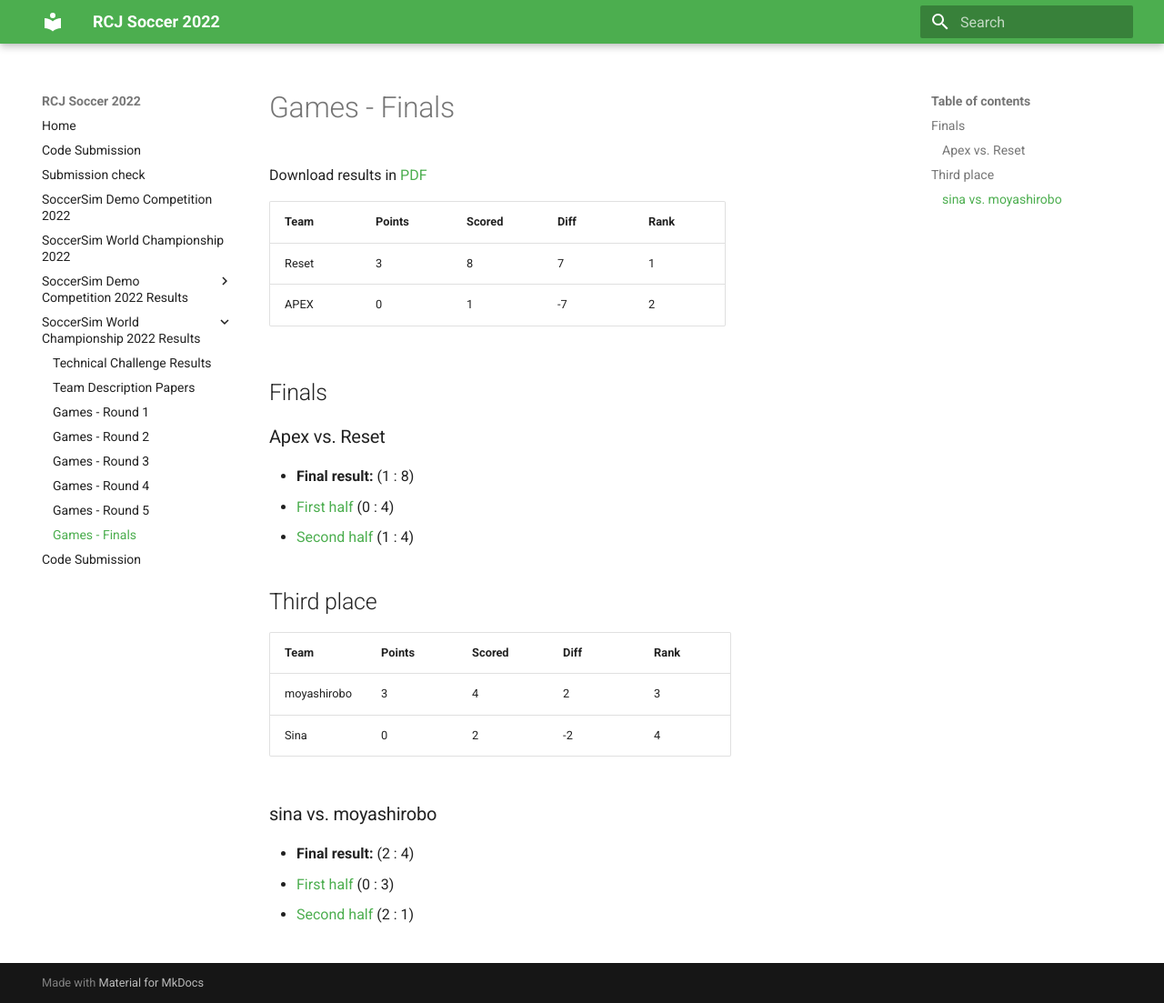
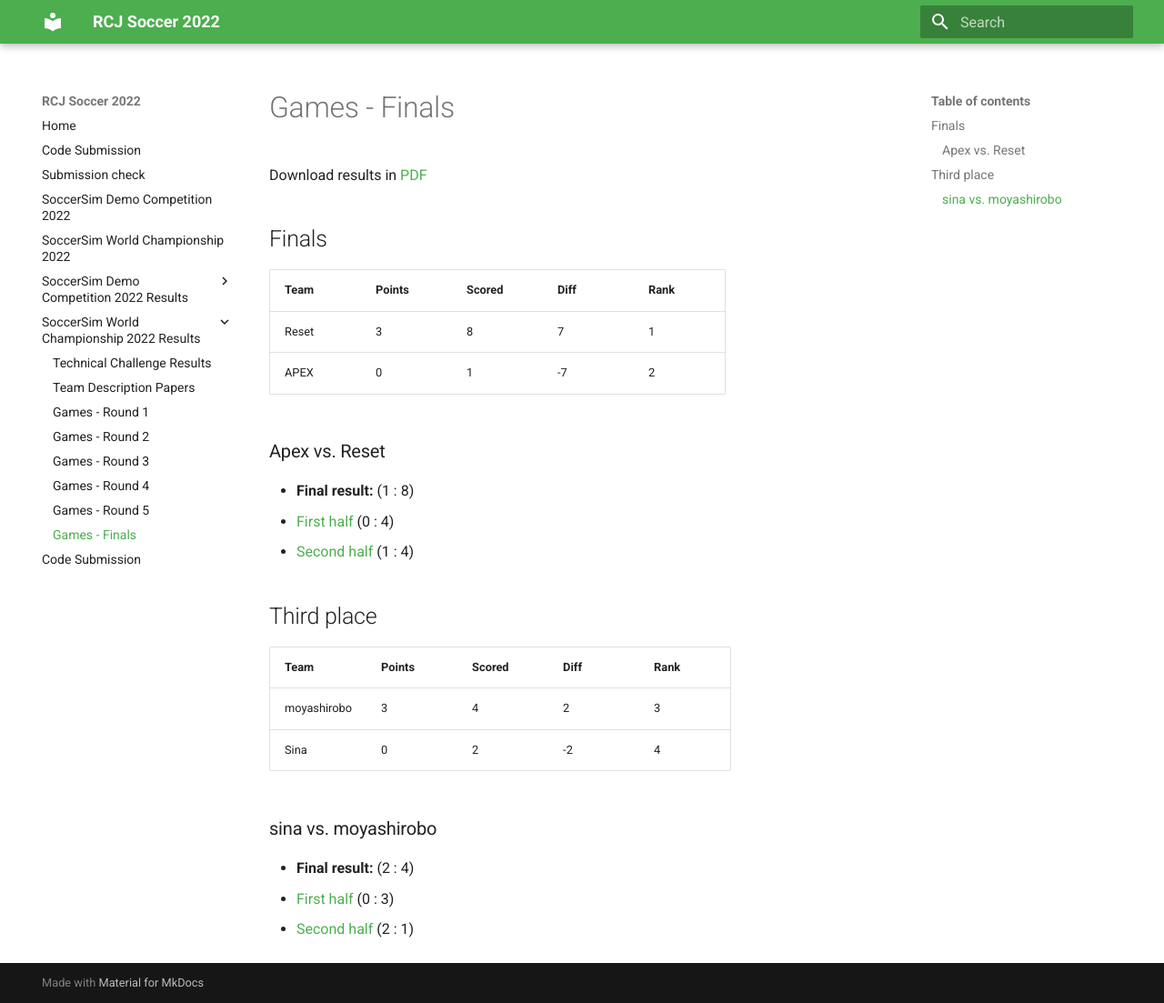
Before and after one commit to robocup-junior/soccer-2022, an MkDocs documentation site: the page built from docs/world/finals.md, in a window 1280 px wide and 1103 px high. Shown: the whole window at 91% size. Built offline with MkDocs 1.6.1 and Material for MkDocs 9.7.7, drawn with Linux system fonts in a browser that asks for light colours.

Commit message:
fix: put table after the title
Signed-off-by: Adrian Matejov <ado.matejov@gmail.com>

```diff
--- a/docs/world/finals.md
+++ b/docs/world/finals.md
@@ -1,11 +1,11 @@
 Download results in [PDF](pdfs/finals.pdf)
+
+## Finals
 
 | Team        | Points | Scored | Diff | Rank |
 |-------------|--------|--------|------|------|
 | Reset       | 3      | 8      | 7    | 1    |
 | APEX        | 0      | 1      | -7   | 2    |
-
-## Finals
 
 ### Apex vs. Reset
 - **Final result:** (1 : 8)
```
